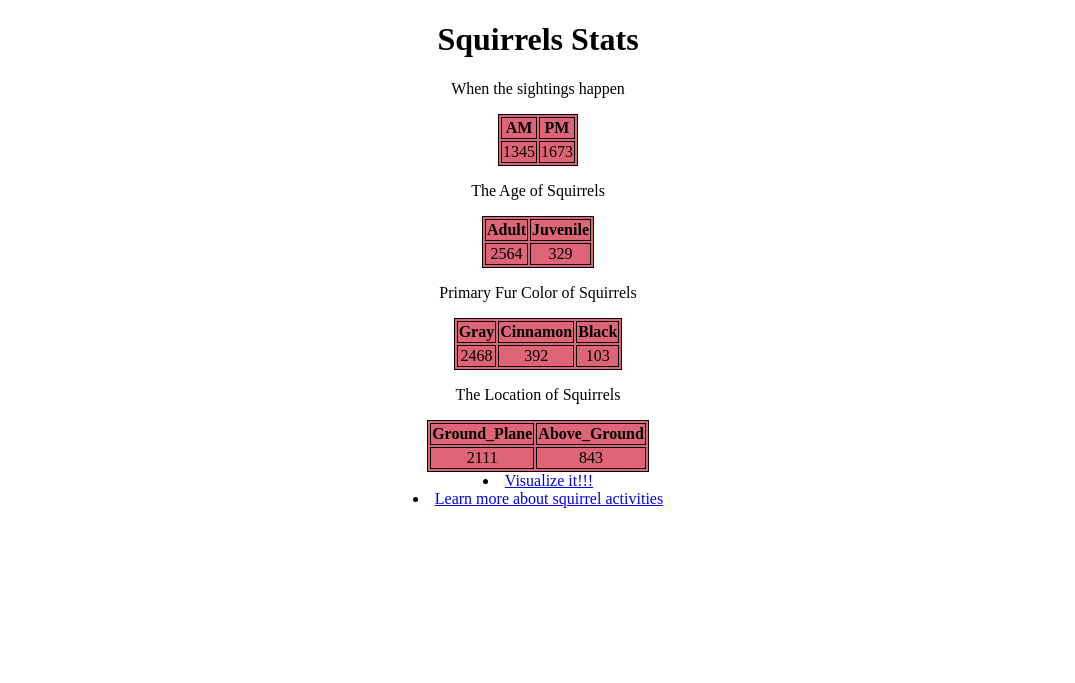
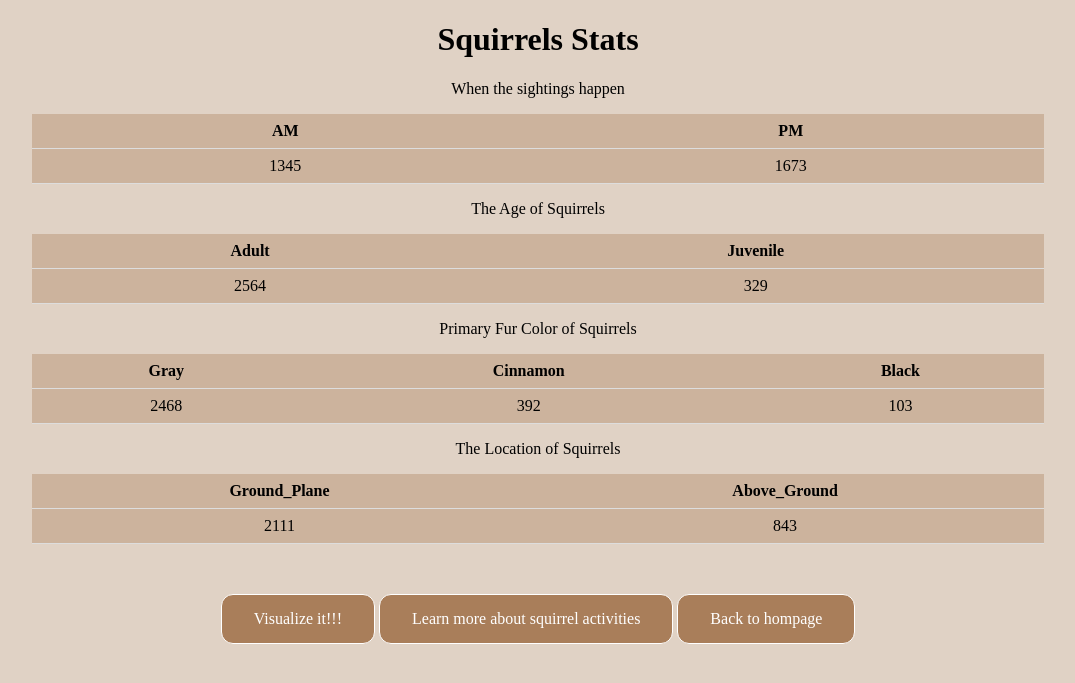
Before and after one commit to jessica-guo/cute_squirrel, a Django app: page /sightings/stats/ in a window 1280 px wide. Shown: the top 683 px of the page, without its empty margins (102-1177 px from the left). Run offline with Django 3.2, Linux system fonts and the light colour scheme; data comes from the database, SQL or seed files in the repository.

Commit message:
add back to hmoepage button

```diff
--- a/cute_squirrel/sightings/templates/sightings/stats.html
+++ b/cute_squirrel/sightings/templates/sightings/stats.html
@@ -15,23 +15,54 @@ li {
       }
 
       table, th, td {
-    border: 1px solid black;
+        border: None;
+        padding: 8px;
+        text-align: center;
+        border-bottom: 1px solid #ddd;
       }
 
-table{
+      table {
         text-align: center;
-    background-color: rgb(221, 101, 118);
+        background-color: rgba(155, 106, 64, 0.3);
         margin-left: auto;
         margin-right: auto;
+        border-collapse: collapse;
+        width: 80%;
+      }
+
+      tr:hover {background-color:rgba(155, 106, 64, 0.8);}
+
+      div {
+        text-align: center;
+      }
+
+      body {
+        background-color: rgba(155, 106, 64, 0.3);
+      }
+
+      .button {
+        background-color: rgba(155, 106, 64, 0.8);
+	border: 1px solid;
+	color: white;
+	padding: 15px 32px;
+	text-align: center;
+	text-decoration: none;
+	display: inline-block;
+	font-size: 16px;
+	margin-top: 50px;
+	margin-bottom: 15px;
+	border-radius: 12px;
+      }
+
+      .button:hover {
+        box-shadow: 0 12px 16px 0 rgba(0,0,0,0.24), 0 17px 50px 0 rgba(0,0,0,0.19);
       }
     </style>
   </head>
+
   <body>
-
     <h1>Squirrels Stats</h1>
-
     <p>When the sightings happen</p>
-
     <table>
       <tr>
 	<th>AM</th>
@@ -42,9 +73,7 @@ table{
         <td>{{ PM }}</td>
       </tr>
     </table>
-
     <p>The Age of Squirrels</p>
-
     <table>
       <tr>
         <th>Adult</th>
@@ -55,9 +84,7 @@ table{
         <td>{{ Juvenile }}</td>
       </tr>
     </table>
-
     <p>Primary Fur Color of Squirrels</p>
-
     <table>
       <tr>
         <th>Gray</th>
@@ -70,9 +97,7 @@ table{
         <td>{{ Black }}</td>
       </tr>
     </table>
-
     <p>The Location of Squirrels</p>
-
     <table>
       <tr>
         <th>Ground_Plane</th>
@@ -84,9 +109,11 @@ table{
       </tr>
     </table>
 
-<li><a href='/sightings/stats/pie_graph'>Visualize it!!!</a></li>
-
-<li><a href='/sightings/stats/bar_graph'>Learn more about squirrel activities</a></li>
+    <div>
+      <a href="/sightings/stats/pie_graph" class="button">Visualize it!!!</a >
+      <a href="/sightings/stats/bar_graph " class="button">Learn more about squirrel activities</a >
+      <a href="/" class="button">Back to hompage</a>
+    </div>
 
   </body>
 </html>
```
Lines whose indentation alone changed are shown as unchanged.
